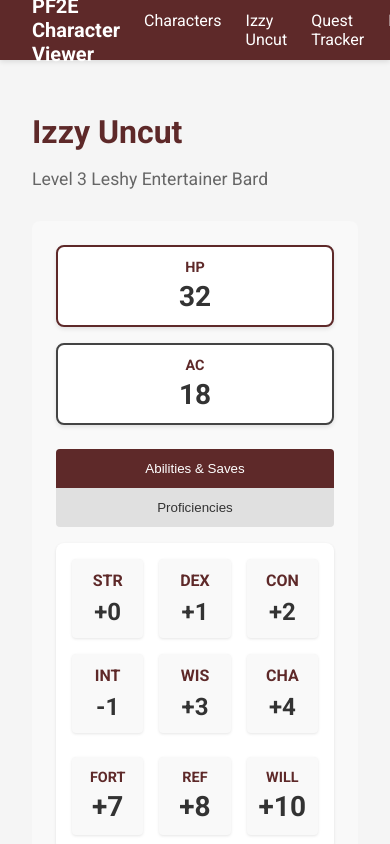
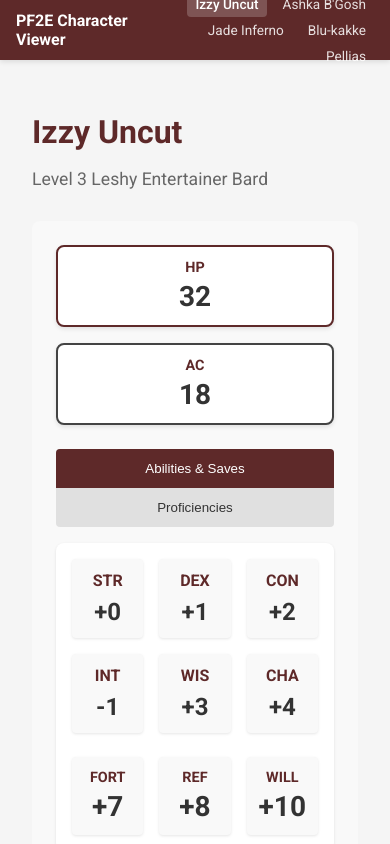
Before and after one commit to Mooknop/CNMH, a React (Create React App) app: page /character/sample-character-1 in a window 390 px wide. Shown: the top 844 px of the page. Built offline with nearby package versions, Linux system fonts and the light colour scheme.

Commit message:
Change up navbar

```diff
--- a/src/components/layout/Navbar.css
+++ b/src/components/layout/Navbar.css
@@ -26,31 +26,73 @@
   list-style: none;
   margin: 0;
   padding: 0;
+  flex-wrap: wrap;
+  justify-content: flex-end;
+  max-width: 70%;
+  overflow-x: auto;
 }
 
 .nav-item {
-    margin-left: 1.5rem;
+  margin-left: 1rem;
 }
 
 .nav-link {
-    color: white;
+  color: rgba(255, 255, 255, 0.85);
   text-decoration: none;
-    padding: 0.5rem 0;
+  padding: 0.5rem 0.75rem;
   display: block;
   position: relative;
+  white-space: nowrap;
+  border-radius: 4px;
+  transition: background-color 0.2s, color 0.2s;
 }
 
-  .nav-link:after {
-    content: '';
-    position: absolute;
-    width: 0;
-    height: 2px;
-    bottom: 0;
-    left: 0;
-    background-color: white;
-    transition: width 0.3s;
+.nav-link:hover {
+  color: white;
+  background-color: rgba(255, 255, 255, 0.1);
 }
 
-  .nav-link:hover:after {
-    width: 100%;
+.nav-link.active {
+  color: white;
+  background-color: rgba(255, 255, 255, 0.2);
+  font-weight: 500;
 }
+
+/* Responsive styling */
+@media (max-width: 768px) {
+  .navbar {
+    padding: 0 1rem;
+  }
+
+  .navbar-brand a {
+    font-size: 1.1rem;
+  }
+
+  .navbar-nav {
+    max-width: 65%;
+  }
+
+  .nav-item {
+    margin-left: 0.5rem;
+  }
+
+  .nav-link {
+    padding: 0.4rem 0.6rem;
+    font-size: 0.9rem;
+  }
+}
+
+@media (max-width: 480px) {
+  .navbar-brand a {
+    font-size: 1rem;
+  }
+
+  .navbar-nav {
+    max-width: 60%;
+  }
+
+  .nav-link {
+    padding: 0.3rem 0.5rem;
+    font-size: 0.85rem;
+  }
+}
--- a/src/components/layout/Navbar.js
+++ b/src/components/layout/Navbar.js
@@ -5,7 +5,7 @@ import { CharacterContext } from '../../contexts/CharacterContext';
 import './Navbar.css';
 
 const Navbar = () => {
-  const { activeCharacter } = useContext(CharacterContext);
+  const { characters, activeCharacter } = useContext(CharacterContext);
 
   return (
     <nav className="navbar">
@@ -13,22 +13,16 @@ const Navbar = () => {
         <Link to="/">PF2E Character Viewer</Link>
       </div>
       <ul className="navbar-nav">
-        <li className="nav-item">
-          <Link to="/" className="nav-link">Characters</Link>
-        </li>
-        {activeCharacter && (
-          <li className="nav-item">
-            <Link to={`/character/${activeCharacter.id}`} className="nav-link">
-              {activeCharacter.name}
+        {characters.map(character => (
+          <li key={character.id} className="nav-item">
+            <Link
+              to={`/character/${character.id}`}
+              className={`nav-link ${activeCharacter && activeCharacter.id === character.id ? 'active' : ''}`}
+            >
+              {character.name}
             </Link>
           </li>
-        )}
-        <li className="nav-item">
-          <Link to="/quests" className="nav-link">Quest Tracker</Link>
-        </li>
-        <li className="nav-item">
-          <Link to="/lore" className="nav-link">Lore</Link>
-        </li>
+        ))}
       </ul>
     </nav>
   );
--- a/src/pages/Dashboard.css
+++ b/src/pages/Dashboard.css
@@ -7,6 +7,68 @@
   color: #5e2929;
   border-bottom: 2px solid #eee;
   padding-bottom: 0.5rem;
+}
+
+.dashboard-links {
+  display: grid;
+  grid-template-columns: repeat(2, 1fr);
+  gap: 1.5rem;
+  margin-bottom: 2.5rem;
+}
+
+.dashboard-link-btn {
+  display: flex;
+  flex-direction: column;
+  align-items: center;
+  justify-content: center;
+  background-color: #f9f9f9;
+  border: none;
+  border-radius: 8px;
+  height: 120px;
+  cursor: pointer;
+  transition: all 0.2s;
+  box-shadow: 0 2px 10px rgba(0,0,0,0.1);
+}
+
+.dashboard-link-btn:hover {
+  transform: translateY(-5px);
+  box-shadow: 0 5px 15px rgba(0,0,0,0.15);
+}
+
+.quest-btn {
+  background-color: #f3e5d8;
+  border-left: 5px solid #f57c00;
+}
+
+.quest-btn:hover {
+  background-color: #f5e9df;
+}
+
+.lore-btn {
+  background-color: #e5e9f0;
+  border-left: 5px solid #5e81ac;
+}
+
+.lore-btn:hover {
+  background-color: #e9edf4;
+}
+
+.btn-icon {
+  font-size: 2rem;
+  margin-bottom: 0.75rem;
+}
+
+.btn-text {
+  font-weight: 500;
+  font-size: 1.2rem;
+  color: #333;
+}
+
+.characters-heading {
+  margin-top: 1rem;
+  margin-bottom: 1.5rem;
+  color: #5e2929;
+  font-size: 1.5rem;
 }
 
 .character-grid {
@@ -65,8 +127,17 @@
 }
 
 @media (max-width: 768px) {
+  .dashboard-links {
+    grid-template-columns: 1fr;
+    gap: 1rem;
+  }
+
   .dashboard-actions {
     grid-template-columns: 1fr;
     gap: 1rem;
   }
+
+  .dashboard-link-btn {
+    height: 100px;
   }
+}
--- a/src/pages/Dashboard.js
+++ b/src/pages/Dashboard.js
@@ -13,10 +13,32 @@ const Dashboard = () => {
     navigate(`/character/${character.id}`);
   };
 
+  const navigateTo = (path) => {
+    navigate(path);
+  };
+
   return (
     <div className="dashboard">
       <h1>Unnamed Group of Adventurers from Osprey Cove</h1>
 
+      <div className="dashboard-links">
+        <button
+          className="dashboard-link-btn quest-btn"
+          onClick={() => navigateTo('/quests')}
+        >
+          <span className="btn-icon">📜</span>
+          <span className="btn-text">Quest Tracker</span>
+        </button>
+        <button
+          className="dashboard-link-btn lore-btn"
+          onClick={() => navigateTo('/lore')}
+        >
+          <span className="btn-icon">📚</span>
+          <span className="btn-text">Campaign Lore</span>
+        </button>
+      </div>
+
+      <h2 className="characters-heading">Characters</h2>
       <div className="character-grid">
         {characters.map(character => (
           <CharacterCard
```
Lines whose indentation alone changed are shown as unchanged.
